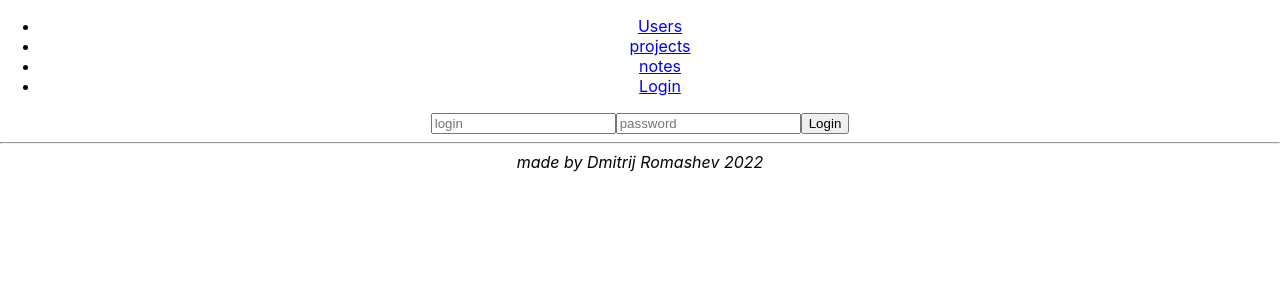
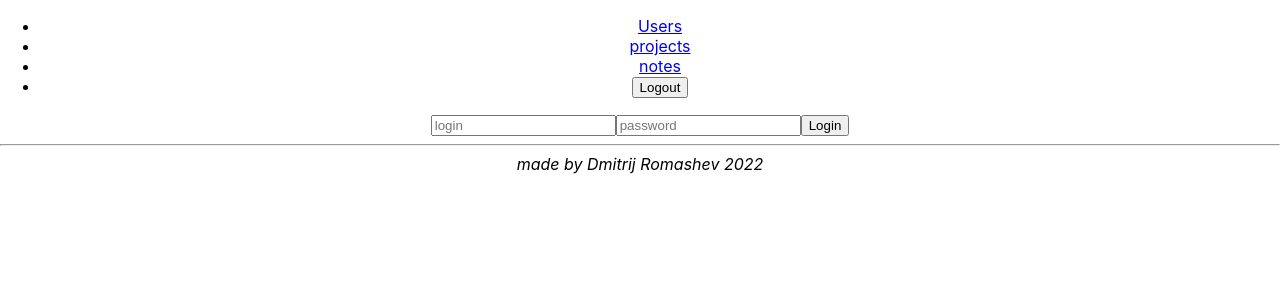
Before and after one commit to dmitrij-rmshv/DRFcource, a React (Create React App) app in the folder todo/frontend/: page /login in a window 1280 px wide. Shown: the top 300 px of the page. Built offline with nearby package versions, Linux system fonts and the light colour scheme; no server answers.

Commit message:
lsn07done

```diff
--- a/todo/frontend/package.json
+++ b/todo/frontend/package.json
@@ -11,6 +11,7 @@
     "react-dom": "^17.0.2",
     "react-router-dom": "^5.3.0",
     "react-scripts": "5.0.0",
+    "universal-cookie": "^4.0.4",
     "web-vitals": "^2.1.4"
   },
   "scripts": {
--- a/todo/frontend/src/App.js
+++ b/todo/frontend/src/App.js
@@ -1,11 +1,13 @@
 import React from 'react';
 import axios from 'axios';
-import { BrowserRouter, Route, Switch, Redirect, } from 'react-router-dom'
+import { BrowserRouter, Route, Switch, Redirect, Link} from 'react-router-dom'
 import './App.css';
+import Cookies from 'universal-cookie';
+
 import UsersList from './components/Users.js';
 import ProjectList from './components/Projects';
 import ToDoList from './components/ToDo';
-import Menu from './components/Menu.js';
+// import Menu from './components/Menu.js';
 import Footer from './components/Footer.js';
 import LoginForm from './components/Auth.js';
 
@@ -25,11 +27,53 @@ class App extends React.Component {
       'users': [],
       'projects': [],
       'notes': [],
+      'token': ''
     }
   }
 
-  componentDidMount() {
-    axios.get('http://127.0.0.1:8000/api/users')
+  set_token(token) {
+    const cookies = new Cookies()
+    cookies.set('token', token)
+    this.setState({ 'token': token }, ()=>this.load_data())
+  }
+
+  is_authenticated() {
+    return this.state.token !== ''
+  }
+
+  logout() {
+    this.set_token('')
+  }
+
+  get_token_from_storage() {
+    const cookies = new Cookies()
+    const token = cookies.get('token')
+    this.setState({ 'token': token }, ()=>this.load_data())
+  }
+
+  get_token(username, password) {
+    axios.post('http://127.0.0.1:8000/api-token-auth/', {
+      username: username,
+      password: password
+    })
+      .then(response => {
+        this.set_token(response.data['token'])
+      }).catch(error => alert('Неверный логин или пароль'))
+  }
+
+  get_headers() {
+    let headers = {
+      'Content-Type': 'application/json'
+    }
+    if (this.is_authenticated()) {
+      headers['Authorization'] = 'Token ' + this.state.token
+    }
+    return headers
+  }
+
+  load_data() {
+    const headers = this.get_headers()
+    axios.get('http://127.0.0.1:8000/api/users', { headers })
       .then(response => {
         const users = response.data.results
         this.setState(
@@ -37,9 +81,11 @@ class App extends React.Component {
             'users': users
           }
         )
-      }).catch(error => console.log(error));
-
-    axios.get('http://127.0.0.1:8000/api/projects')
+      }).catch(error => {
+        console.log(error)
+        this.setState({ users: [] })
+      });
+    axios.get('http://127.0.0.1:8000/api/projects', {headers})
       .then(response => {
         const projects = response.data.results
         this.setState(
@@ -47,9 +93,11 @@ class App extends React.Component {
             'projects': projects
           }
         )
-      }).catch(error => console.log(error));
-
-    axios.get('http://127.0.0.1:8000/api/notes')
+      }).catch(error => {
+        console.log(error)
+        this.setState({ projects: [] })
+      });
+    axios.get('http://127.0.0.1:8000/api/notes', {headers})
       .then(response => {
         const notes = response.data.results
         this.setState(
@@ -57,20 +105,43 @@ class App extends React.Component {
             'notes': notes
           }
         )
-      }).catch(error => console.log(error));
+      }).catch(error => {
+        console.log(error)
+        this.setState({ notes: [] })
+      });
+  }
 
+  componentDidMount() {
+    this.get_token_from_storage()
   }
 
   render() {
     return (
       <div className="App">
         <BrowserRouter>
-          <Menu />
+          <nav>
+            <ul>
+              <li>
+                <Link to='/users'>Users</Link>
+              </li>
+              <li>
+                <Link to='/projects'>projects</Link>
+              </li>
+              <li>
+                <Link to='/notes'>notes</Link>
+              </li>
+              <li>
+                {this.is_authenticated() ? <button onClick={()=>this.logout()}>Logout</button> : <Link to='/login'>Login</Link>}
+              </li>
+            </ul>
+          </nav>
           <Switch>
             <Route exact path='/users' component={() => <UsersList users={this.state.users} />} />
             <Route exact path='/projects' component={() => <ProjectList items={this.state.projects} />} />
             <Route exact path='/notes' component={() => <ToDoList items={this.state.notes} />} />
-            <Route exact path='/login' component={() => <LoginForm />} />
+            <Route exact path='/login' component={
+              () => <LoginForm get_token={(username, password) => this.get_token(username, password)} />
+              } />
             <Redirect from='/' to='/projects' />
             <Route component={NotFound404} />
           </Switch>
--- a/todo/frontend/src/components/Auth.js
+++ b/todo/frontend/src/components/Auth.js
@@ -15,7 +15,7 @@ class LoginForm extends React.Component {
   }
 
   handleSubmit(event) {
-    console.log(this.state.login + ' ' + this.state.password)
+    this.props.get_token(this.state.login, this.state.password)
     event.preventDefault()
   }
 
--- a/todo/frontend/src/components/Menu.js
+++ b/todo/frontend/src/components/Menu.js
@@ -1,7 +1,7 @@
 import React from 'react'
 import {Link} from 'react-router-dom'
 
-const Menu = () => {
+function Menu(props) {
   return (
     <nav>
       <ul>
@@ -15,7 +15,7 @@ const Menu = () => {
           <Link to='/notes'>notes</Link>
         </li>
         <li>
-          <Link to='/login'>Login</Link>
+          {props.is_authenticated() ? <button onClick={() => props.logout()}>Logout</button> : <Link to='/login'>Login</Link>}
         </li>
       </ul>
     </nav>
```
Also changed, not shown: 1 other file (tests, documents, lock files or other folders).
